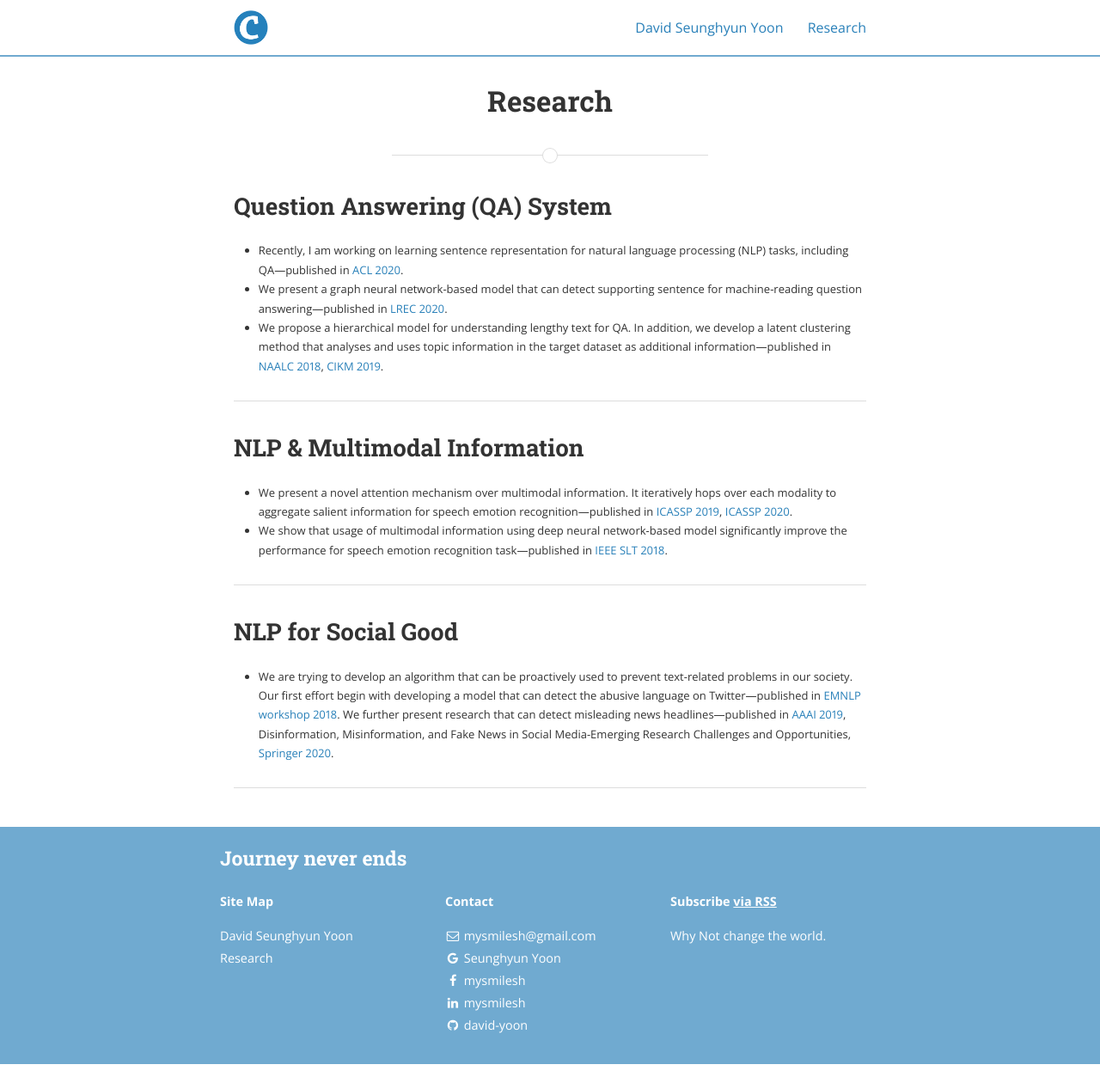
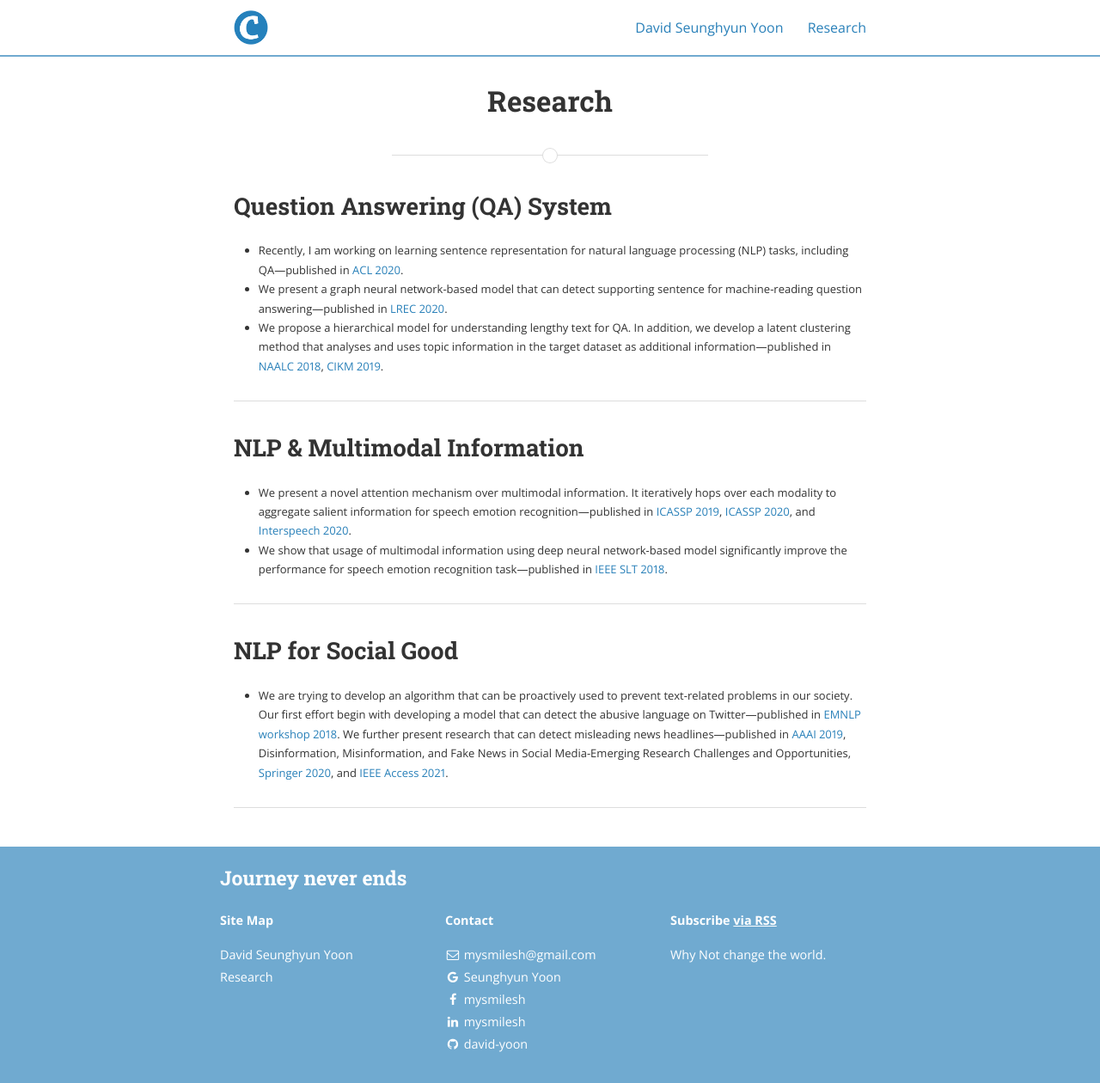
Before and after one commit to david-yoon/david-yoon.github.io, a Jekyll site: the page built from research.html, in a window 1280 px wide. Shown: the whole page at 86% size. Built offline with Jekyll 4.4.1, drawn with Linux system fonts in a browser that asks for light colours; nearby versions of some CDN libraries; before the commit the page ends 1238 px from its top, so only the background shows below that.

Commit message:
naacl bionlp

```diff
--- a/index.html
+++ b/index.html
@@ -61,6 +61,10 @@ I have published studies at NLP, AI, or signal processing conferences, such as <
 
 <ul style="line-height:1.4em">
   <font size="2">
+  <li>
+	Mar. 2021 :
+	Our paper (QA+summarization) is accepted to <a href="https://aclweb.org/aclwiki/BioNLP_Workshop/">NAACL BioNLP 2021</a>.
+  </li>
   <li>
 	Mar. 2021 :
 	Our paper (metric for generative QA) is accepted to <a href="https://2021.naacl.org/">NAACL 2021</a>.
--- a/research.html
+++ b/research.html
@@ -26,7 +26,7 @@ title: "Research"
 <ul style="line-height:1.4em">
     <font size="2">
         <li>
-            We present a novel attention mechanism over multimodal information. It iteratively hops over each modality to aggregate salient information for speech emotion recognition&mdash;published in <a href="https://arxiv.org/pdf/1904.10788.pdf">ICASSP 2019</a>, <a href="https://arxiv.org/pdf/1912.00846.pdf">ICASSP 2020</a>.
+            We present a novel attention mechanism over multimodal information. It iteratively hops over each modality to aggregate salient information for speech emotion recognition&mdash;published in <a href="https://arxiv.org/pdf/1904.10788.pdf">ICASSP 2019</a>, <a href="https://arxiv.org/pdf/1912.00846.pdf">ICASSP 2020</a>, and <a href="https://isca-speech.org/archive/Interspeech_2020/pdfs/2312.pdf">Interspeech 2020</a>.
         </li>
         <li>
             We show that usage of multimodal information using deep neural network-based model significantly improve the performance for speech emotion recognition task&mdash;published in <a href="https://arxiv.org/pdf/1810.04635.pdf">IEEE SLT 2018</a>.
@@ -40,7 +40,7 @@ title: "Research"
 <ul style="line-height:1.4em">
     <font size="2">
         <li>
-            We are trying to develop an algorithm that can be proactively used to prevent text-related problems in our society. Our first effort begin with developing a model that can detect the abusive language on Twitter&mdash;published in <a href="https://www.aclweb.org/anthology/W18-5113.pdf">EMNLP workshop 2018</a>. We further present research that can detect misleading news headlines&mdash;published in <a href="https://wvvw.aaai.org/ojs/index.php/AAAI/article/view/3756/3634">AAAI 2019</a>, Disinformation, Misinformation, and Fake News in Social Media-Emerging Research Challenges and Opportunities, <a href="https://arxiv.org/pdf/2003.11459.pdf">Springer 2020</a>.
+            We are trying to develop an algorithm that can be proactively used to prevent text-related problems in our society. Our first effort begin with developing a model that can detect the abusive language on Twitter&mdash;published in <a href="https://www.aclweb.org/anthology/W18-5113.pdf">EMNLP workshop 2018</a>. We further present research that can detect misleading news headlines&mdash;published in <a href="https://wvvw.aaai.org/ojs/index.php/AAAI/article/view/3756/3634">AAAI 2019</a>, Disinformation, Misinformation, and Fake News in Social Media-Emerging Research Challenges and Opportunities, <a href="https://arxiv.org/pdf/2003.11459.pdf">Springer 2020</a>, and <a href="https://ieeexplore.ieee.org/document/9363185">IEEE Access 2021</a>.
         </li>
     </font>
 </ul>
```
